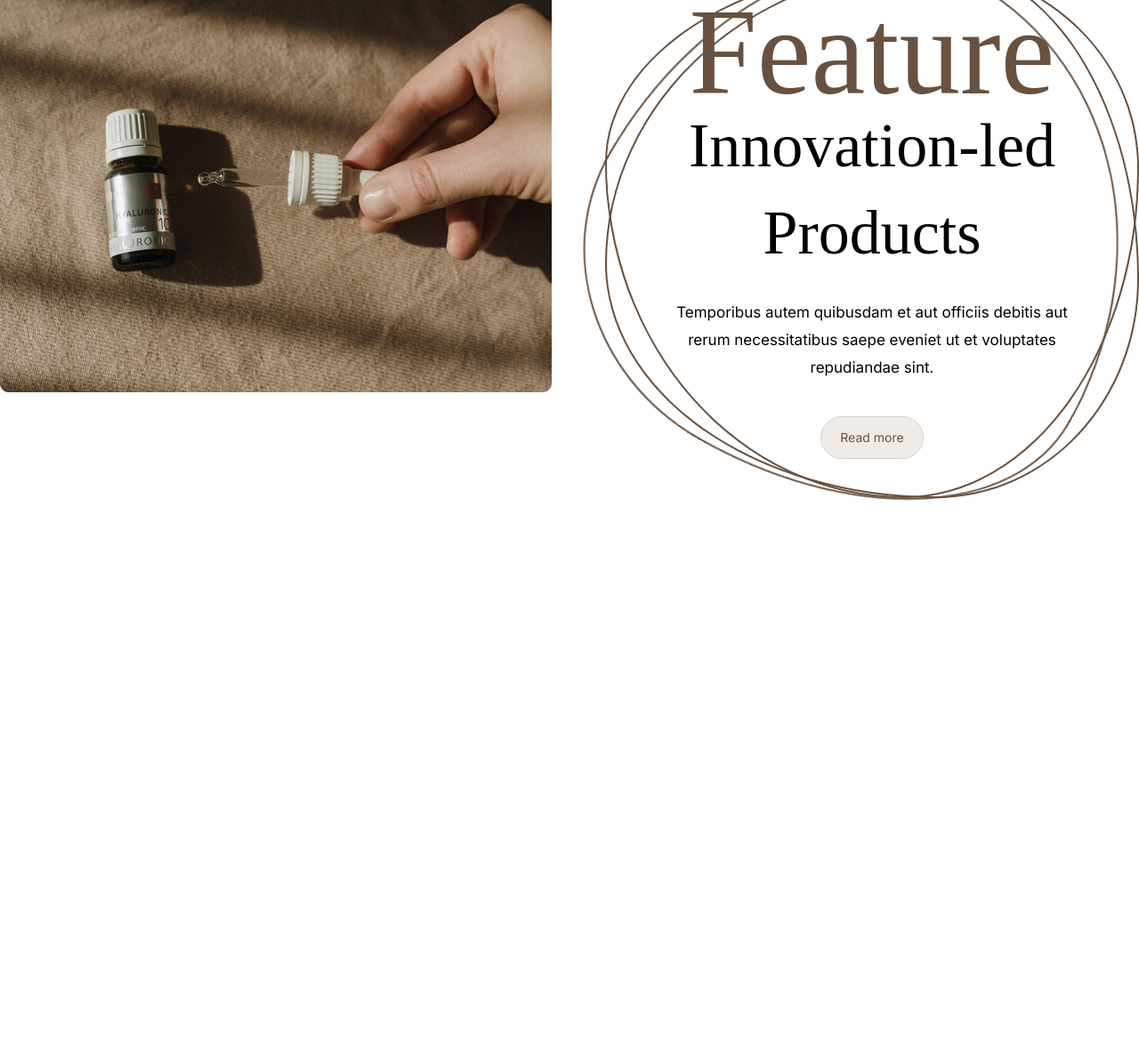
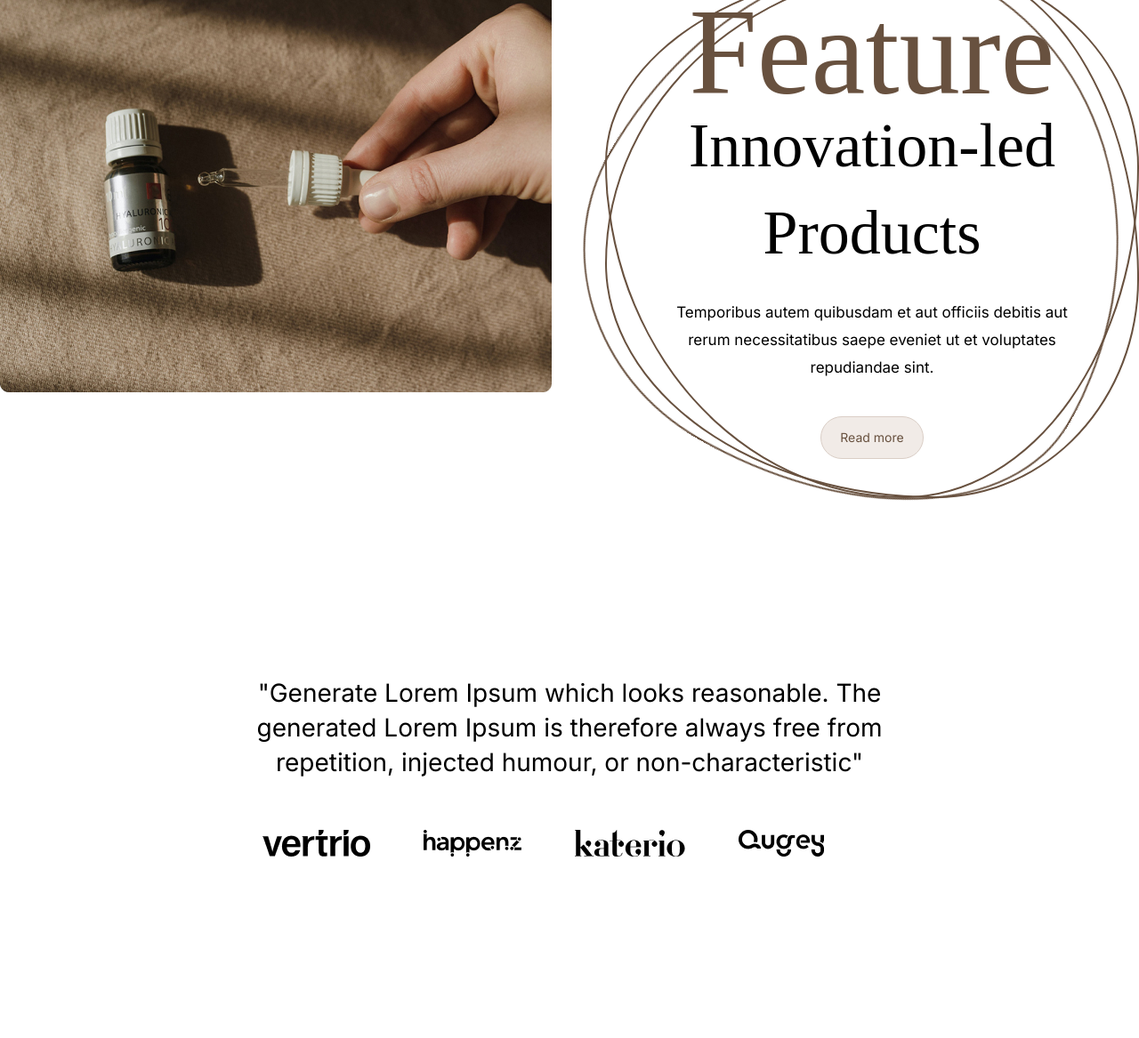
Before and after one commit to Andriikryl/Skinn-care-web-project-, a plain HTML site: page index.html in a window 1280 px wide. Shown: the part 2341-3508 px from the top of the page at 89% size. Before the commit the page ends 3010 px from the top, so only its background shows below. Drawn offline with Linux system fonts and the light colour scheme; a web font is replaced by a local one.

Commit message:
sponsors

```diff
--- a/css/style.css
+++ b/css/style.css
@@ -377,6 +377,7 @@ a{
 .feture .container{
     display: flex;
     justify-content: space-between;
+    padding-bottom: 200px;
 }
 
 .square{
@@ -456,6 +457,7 @@ a{
     line-height: 20px;
     text-align: center;
     color: #68513F;
+    cursor: pointer;
 }
 
 .content h3{
@@ -487,3 +489,26 @@ a{
     color: #000000;
     padding-bottom: 39px;
 }
+
+.sponsors p{
+    font-family: 'Inter';
+    font-style: normal;
+    font-weight: 400;
+    font-size: 28px;
+    line-height: 39px;
+    text-align: center;
+    color: #000000;
+    padding-bottom: 56px;
+}
+
+.sponsors__type{
+    display: flex;
+    justify-content: center;
+}
+
+.sponsors__type-img{
+    padding-right: 60px;
+}
+.sponsors{
+    padding-bottom: 200px;
+}
--- a/index.html
+++ b/index.html
@@ -247,6 +247,30 @@
     </section>
 
 
+    <section class="sponsors">
+        <div class="container">
+            <div>
+                <p>
+                    "Generate Lorem Ipsum which looks reasonable. The <br> generated Lorem Ipsum is therefore always free from <br> repetition, injected humour, or non-characteristic"
+                </p>
+                <div class="sponsors__type">
+                    <div class="sponsors__type-img">
+                        <img src="img/spons1.jpg" alt="#">
+                    </div>
+                    <div class="sponsors__type-img">
+                        <img src="img/spons2.jpg" alt="#">
+                    </div>
+                    <div class="sponsors__type-img">
+                        <img src="img/spons3.jpg" alt="#">
+                    </div>
+                    <div class="sponsors__type-img">
+                        <img src="img/spons4.jpg" alt="#">
+                    </div>
+                </div>
+            </div>
+        </div>
+    </section>
+
 
 
 
```
Also changed, not shown: img/spons1.jpg (added), img/spons2.jpg (added), img/spons3.jpg (added), img/spons4.jpg (added).
